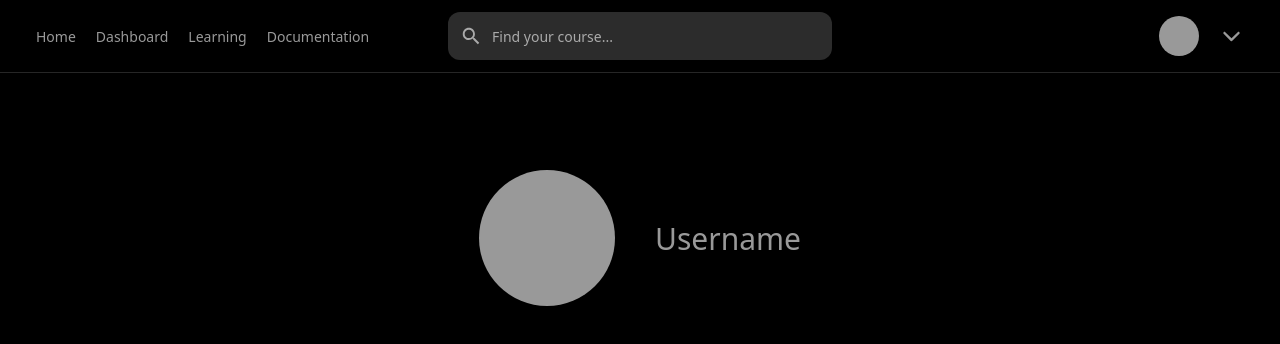
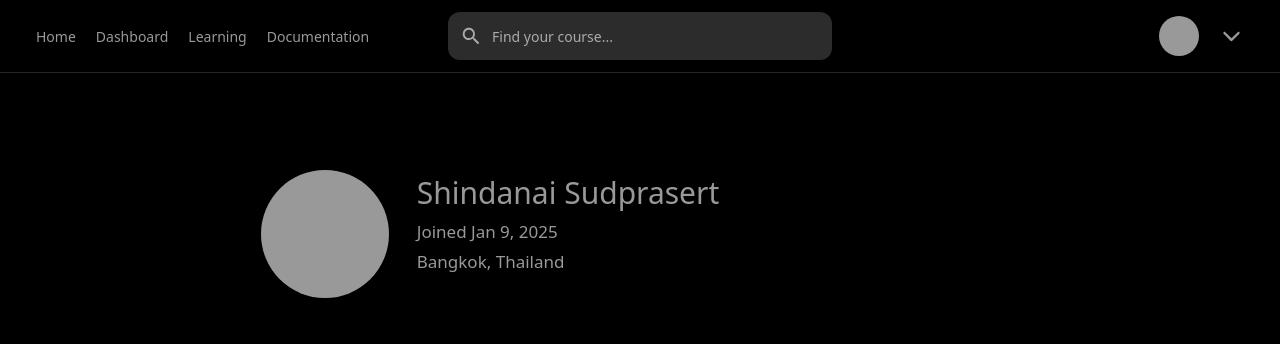
Before and after one commit to fiddleswe/directed-project, a React (Create React App) app: page / in a window 1280 px wide. Shown: the top 344 px of the page. Built offline with nearby package versions, Linux system fonts and the light colour scheme.

Commit message:
Update on UI design

```diff
--- a/src/components/Header.jsx
+++ b/src/components/Header.jsx
@@ -1,16 +1,20 @@
 import React from "react";
 
-const profileUser = "h-[17vh] w-[17vh] rounded-full bg-white/60 text-white"
-const usernameHolder = "text-[30px] font-medium text-white text-opacity-60"
+const profileUser = "h-[16vh] w-[16vh] rounded-full bg-white/60 text-white";
+const headerContainer = "-ml-[100px] flex items-start gap-7 sm:-ml-[150px] md:-ml-[200px] lg:-ml-[250px] xl:-ml-[300px]";
+const subheaderContainer = "flex flex-col justify-center text-[17px] font-normal text-white text-opacity-60";
 
 export default function Header() {
   return (
-    <header className="flex items-center justify-center relative gap-10">
-        <div className={`${profileUser}`}>
+    <header className="flex justify-center">
+      <div className={`${headerContainer}`}>
+        <div className={`${profileUser}`}></div>
+        <div className={`${subheaderContainer} space-y-1`}>
+          <div className="text-[30px]">Shindanai Sudprasert</div>
+          <div>Joined Jan 9, 2025</div>
+          <div>Bangkok, Thailand</div>
         </div>
-        <div className={`${usernameHolder}`}>
-            Username
-        </div>
+      </div>
     </header>
   );
 }
```
Also changed, not shown: 1 other file (tests, documents, lock files or other folders).
